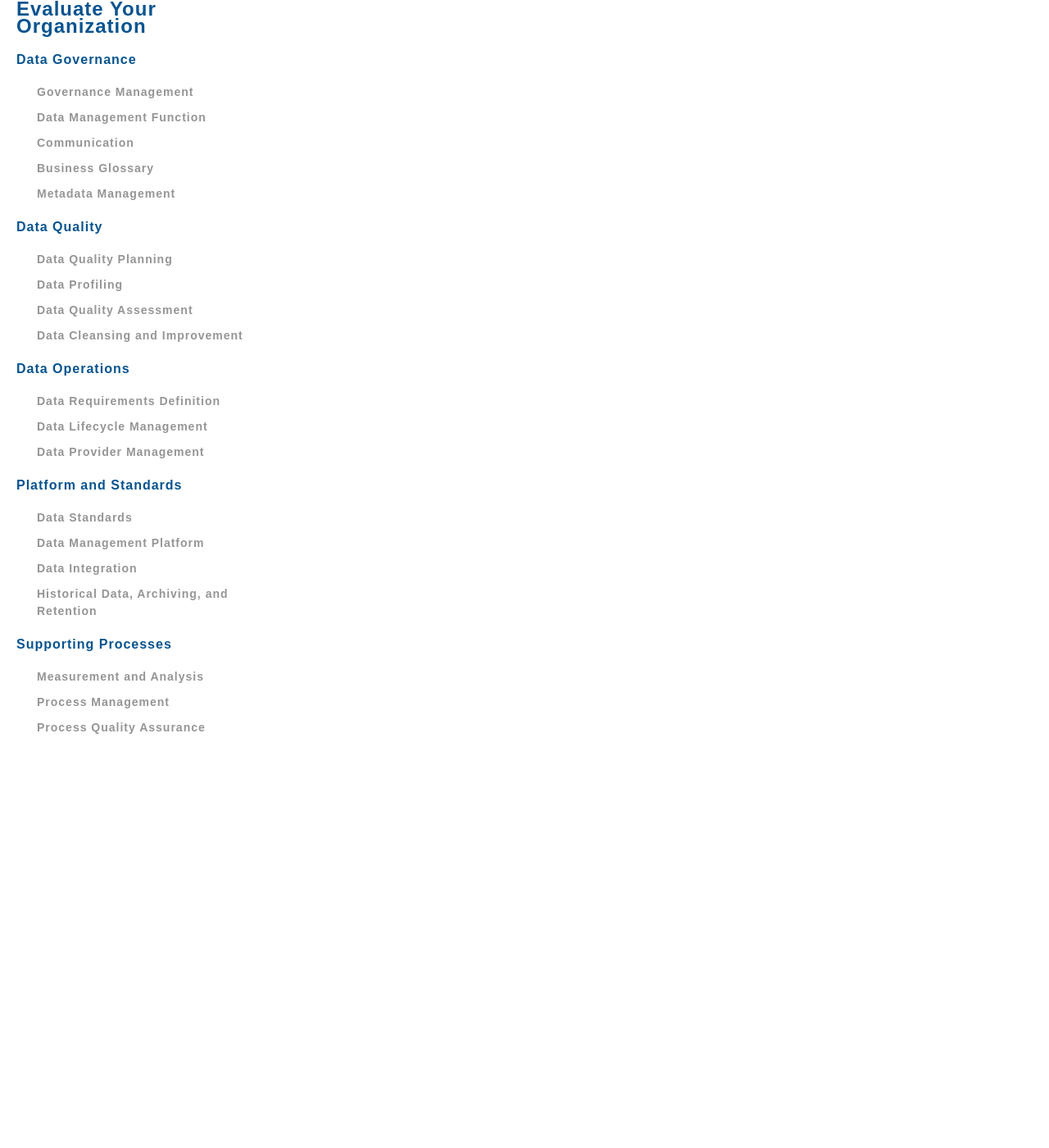
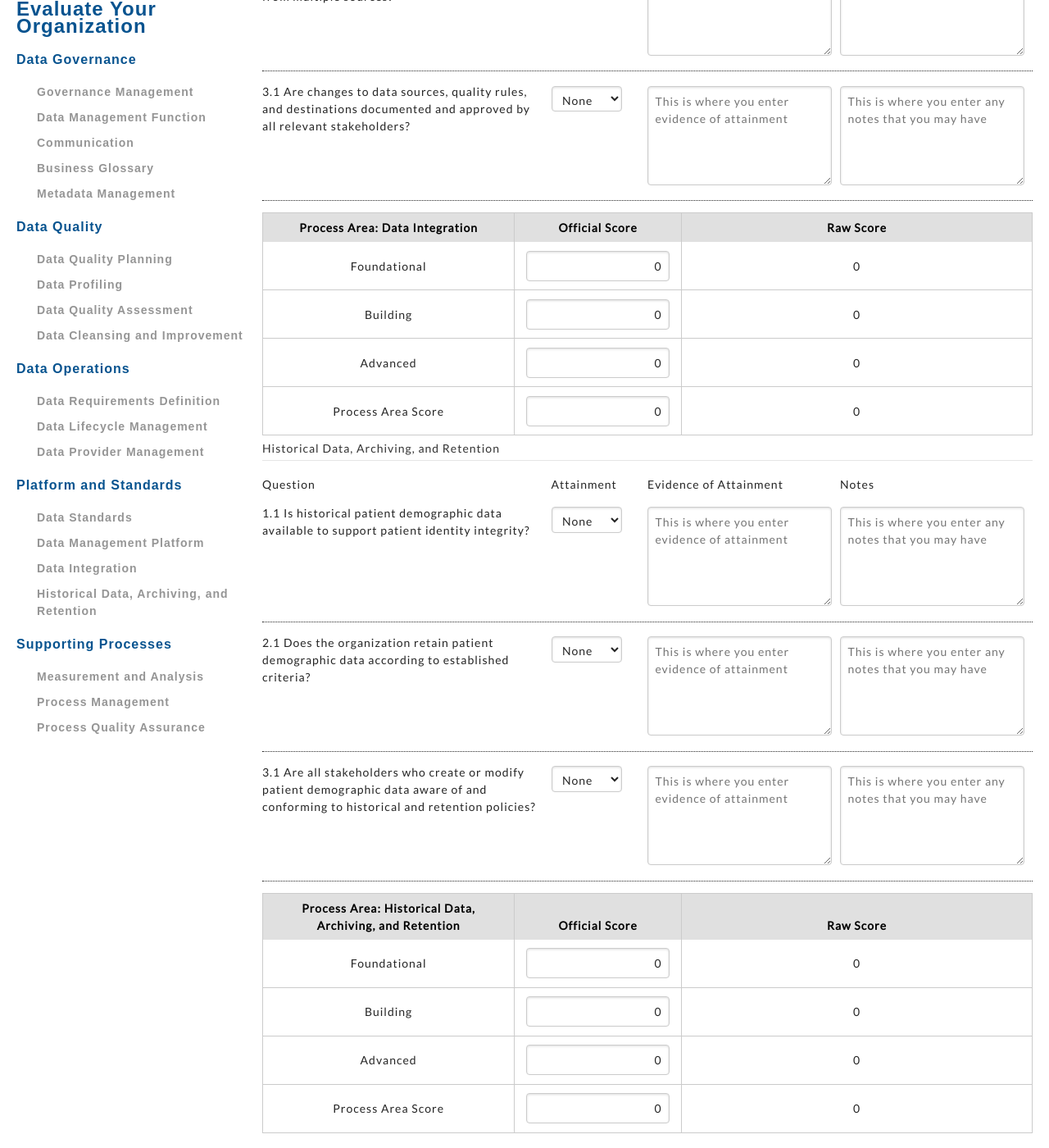
Before and after one commit to ai-stark/pddq-framework, a Jekyll site: the page built from worksheet/index.html, in a window 1280 px wide and 1400 px high, scrolled down 15458 px. Shown: the whole window at 82% size. Built offline with Jekyll 4.4.1, drawn with Linux system fonts in a browser that asks for light colours; some of the changed text lies outside the part shown.

Commit message:
worksheet calculating Process Area score

```diff
--- a/_includes/left-content-worksheet-nav.html
+++ b/_includes/left-content-worksheet-nav.html
@@ -18,7 +18,7 @@
 					<ul>
 					{% for z in site.data.worksheet-menu[p.slug].children %}
 
-						<li class="worksheet-nav" style="font-size: 1em;"><a href="#{{z.name | slugify}}-group">{{ z.name }}</a></li>
+						<li class="worksheet-nav" style="font-size: 1em;"><a href="#{{z.name | slugify}}-process-area">{{ z.name }}</a></li>
 
 					{% endfor %}
 					</ul>
--- /dev/null
+++ b/_includes/summary.html
@@ -0,0 +1,46 @@
+<div class="pure-u-1">
+	<table class="pure-table pure-table-bordered" style="width: 100%">
+		<thead>
+			<tr style="text-align: center">
+				<th>Process Area: {{ item.name }}</th>
+				<th>Official Score</th>
+				<th>Raw Score</th>
+			</tr>
+		</thead>
+		<tbody>
+
+			<tr style="text-align: center">
+				<td style="width: 35%">Foundational</td>
+				<td class="{{ item.name | slugify }}" style="width: 15%"><input style="text-align: right;" class="official-score" id="{{ item.name | slugify }}-process-area-foundational-official" type="text" value="0"></td>
+				<td id="{{ item.name | slugify }}-foundational-raw" style="width: 50%">0</td>
+			</tr>
+			<tr style="text-align: center">
+				<td>Building</td>
+				<td class="{{ item.name | slugify }}" style="width: 15%"><input style="text-align: right;" class="official-score" id="{{ item.name | slugify }}-process-area-building-official" type="text" value="0"></td>
+				<td>0</td>
+			</tr>
+			<tr style="text-align: center">
+				<td>Advanced</td>
+				<td class="{{ item.name | slugify }}" style="width: 15%"><input style="text-align: right;" class="official-score" id="{{ item.name | slugify }}-process-area-advanced-official" type="text" value="0"></td>
+				<td>0</td>
+			</tr>
+			<tr style="text-align: center">
+				<td>Process Area Score</td>
+				<td class="{{ item.name | slugify }}" style="width: 15%"><input style="text-align: right;" class="official-score" id="{{ item.name | slugify }}-process-area-total-score" type="text" value="0"></td>
+				<td>0</td>
+			</tr>
+
+		</tbody>
+
+	</table>
+
+</div>
+<!-- 		<div class="pure-u-9-24" style="background-color:blue;height: 100px;">
+			Process Area
+		</div>
+		<div class="pure-u-3-24" style="background-color:green;height: 100px;">
+			Raw Score
+		</div>
+		<div class="pure-u-12-24" style="background-color:orange;height: 100px;">
+			Official Score
+		</div> -->
--- a/assets/js/main.js
+++ b/assets/js/main.js
@@ -31,6 +31,12 @@
 //var evidence_fields = $('.evidence-fields');
 var worksheet_fields = $('.worksheet-fields');
 
+var official_score_fields = $('.official-score');
+
+
+
+
+
 
 //var numOfFields = $('.attainment-fields').length
 
@@ -40,7 +46,9 @@
 	if(localStorage.length > 0){
 		for(var index=0; index < localStorage.length; index++){
 			$('#' + localStorage.key(index)).val(localStorage.getItem(localStorage.key(index)));
-			console.log(localStorage.key(index));
+
+
+			//console.log(localStorage.key(index));
 		}
 	}
 });
@@ -53,6 +61,53 @@
 	localStorage.setItem((this).id, ($(this).val()));
 
 });
+
+$(official_score_fields).on('change', function(){
+
+	localStorage.setItem((this).id, ($(this).val()));
+
+});
+
+function init(){
+	$(worksheet_fields).on('change', function(){
+
+		localStorage.setItem((this).id, ($(this).val()));
+
+	});
+}
+
+
+
+/*$('.calc').on('click', function(e){
+	e.preventDefault();
+	var foundational = [];
+	var building = [];
+	var advanced = [];
+
+	var attainGroups = ($("."+$(this).data("store")+"-process-area select"));
+
+	for(index=0; index<attainGroups.length; index++){
+		if($(attainGroups[index]).data('tier') == "1"){
+			foundational.push((attainGroups[index]));
+		}else if($(attainGroups[index]).data('tier') == "2"){
+			building.push((attainGroups[index]));
+		}else{
+			advanced.push((attainGroups[index]));
+		}
+	}
+
+
+
+
+	console.log(foundational);
+	console.log(building);
+	console.log(advanced);
+
+
+	//console.log($(this).data("store"));
+
+});*/
+
 
 
 /*$(evidence_fields).on('change', function(){
@@ -71,13 +126,159 @@
 
 
 
+
 //console.log(evidence_fields);
 //console.log(evidence_fields.length);
 
 
 $('#clear').on("click", function(){
 	localStorage.clear();
+	location.reload();
 });
+
+
+
+var g = $('.groups');
+//
+//var g1 = $('.governance-management-process-area select');
+for(var index=0; index < g.length; index++){
+	//console.log($(g1[index]).data('tier'));
+	//console.log(g[index]);
+}
+
+
+
+/*for(var index=0; index < attainment_fields.length; index++){
+
+	console.log(attainment_fields[index]);
+}*/
+
+var processAreaGroups = $('.process-area-group');
+
+for (var outside=0; outside < processAreaGroups.length; outside++){
+	//console.log(processAreaGroups[outside].id);
+}
+
+
+
+
+
+$(attainment_fields).on('change', function(){
+	var parent_group = $(this).parent().parent();
+	var this_attain_fields = parent_group.find('select');
+	var parent_class = (parent_group).attr('class');
+	var foundational = [];
+	var building = [];
+	var advanced = [];
+
+	for(index=0; index<this_attain_fields.length; index++){
+		if($(this_attain_fields[index]).data('tier') == "1"){
+			foundational.push((this_attain_fields[index]));
+		}else if($(this_attain_fields[index]).data('tier') == "2"){
+			building.push((this_attain_fields[index]));
+		}else{
+			advanced.push((this_attain_fields[index]));
+		}
+	}
+
+	if($(this).data("tier") == "1"){
+		calculate_score("foundational", foundational, parent_class);
+	}else if($(this).data("tier") == "2"){
+		calculate_score("building", building, parent_class);
+	}else if($(this).data("tier") == "3"){
+		calculate_score("advanced", advanced, parent_class);
+	}
+
+	//calculate_score($(this).data('tier'), foundational, parent_class);
+
+	if ($('#'+parent_class+'-foundational-official').val() == "1" && $('#'+parent_class+'-building-official').val() == "0"){
+		$('#'+parent_class+'-advanced-official').val("0");
+		($('#'+parent_class+'-advanced-official').trigger("change"));
+		//init();
+	}else if($('#'+parent_class+'-foundational-official').val() == "1" && $('#'+parent_class+'-building-official').val() == "1"){
+		calculate_score("advanced", advanced, parent_class)
+		//init();
+	}else if($('#'+parent_class+'-foundational-official').val() == "0") {
+		//init();
+	}
+
+	//console.log($('#'+parent_class+'-foundational-raw').val());
+
+	var foundational_num = parseInt($('#'+parent_class+'-foundational-official').val());
+	var building_num = parseInt($('#'+parent_class+'-building-official').val());
+	var advanced_num = parseInt($('#'+parent_class+'-advanced-official').val());
+
+	var process_area_score = foundational_num + building_num + advanced_num;
+	console.log($('#'+parent_class+'-total-score').val(process_area_score));
+
+	//need to get total score on page refresh
+
+
+	//console.log($(this).parent().parent());
+	//console.log($(this).parent().parent());
+});
+
+
+function calculate_score(area, array_tier_group, parent_class){
+
+		var weight = (100 / array_tier_group.length);
+
+		var pass = false;
+
+		for(var i=0; i<array_tier_group.length; i++){
+			if(array_tier_group[i].value == "full"){
+				pass = true;
+			}else{
+				pass = false;
+				break;
+			}
+			console.log(pass);
+		}
+		if(pass){
+			($('#'+parent_class+'-'+ area +'-official').val("1"));
+			($('#'+parent_class+'-'+ area +'-official').trigger("change"));
+		}else{
+			($('#'+parent_class+'-'+ area +'-official').val("0"));
+			($('#'+parent_class+'-'+ area +'-official').trigger("change"));
+		}
+
+
+
+
+
+/*	if(tier_num == "1"){
+		var weight = (100 / array_tier_group.length);
+		var pass = false;
+		for(var i=0; i<array_tier_group.length; i++){
+			if(array_tier_group[i].value == "full"){
+				pass = true;
+			}else{
+				pass = false;
+			}
+		}
+		if(pass){
+			($('#'+parent_class+'-foundational-raw').val("1"));
+			($('#'+parent_class+'-foundational-raw').trigger("change"));
+		}else{
+			($('#'+parent_class+'-foundational-raw').val("0"));
+			($('#'+parent_class+'-foundational-raw').trigger("change"));
+		}
+	}*/
+
+}
+
+
+
+
+
+
+
+
+//var value = parseInt($('#governance-management-foundational-raw').text());
+//value = value + 1;
+//$('#governance-management-foundational-raw').text(value);
+//console.log(typeof(value));
+
 
 
 
--- a/worksheet/index.html
+++ b/worksheet/index.html
@@ -10,7 +10,7 @@
 {% assign pagesWorksheet = site.html_pages | sort: "group" %}
 
 <div class="pure-u-18-24 center-content">
-	<form action="" class="pure-form pure-form-stacked">
+	<form action="" class="pure-form pure-form-stacked" id="worksheet-form">
 
 
 		<div class="pure-g">
@@ -30,9 +30,11 @@
 					{% for item in site.data.worksheet-menu[p.slug].children %}
 
 
-					<legend id="{{item.name | slugify}}-group">{{ item.name }}</legend>
+					<legend class="process-area-group" id="{{item.name | slugify}}-process-area">{{ item.name }}</legend>
+
 
 					<div class="pure-g">
+						<div class="{{item.name |slugify }}-process-area">  <!--groups class removed-->
 
 						<div class="pure-u-9-24">
 							<p>Question</p>
@@ -49,6 +51,8 @@
 
 						{% for thing in item.evaluation %}
 
+
+
 							{% for question in thing.questions %}
 
 
@@ -57,8 +61,8 @@
 								</div>
 
 								<div class="pure-u-3-24">
-									<label class="element-invisible" for="{{ item.name | slugify }}-attainment-{{ forloop.index }}">Attainment</label>
-									<select class="attainment-fields worksheet-fields" name="{{ item.name | slugify }}-attainment-{{ forloop.index }}" id="{{ item.name | slugify }}-attainment-{{ forloop.index }}">
+									<label class="element-invisible" for="{{ item.name | slugify }}-attainment-{{ question.number | slugify }}">Attainment</label>
+									<select data-tier="{{thing.tier}}" class="attainment-fields worksheet-fields" name="{{ item.name | slugify }}-attainment-{{ question.number | slugify }}" id="{{ item.name | slugify }}-attainment-{{ question.number | slugify }}">
 										<option value="full">Full</option>
 										<option value="partial">Partial</option>
 										<option value="none" selected="selected">None</option>
@@ -66,23 +70,29 @@
 								</div>
 
 								<div class="pure-u-6-24">
-									<label class="element-invisible" for="{{ item.name | slugify }}-evidence-{{ forloop.index }}">Evidence</label>
-									<textarea class="pure-u-23-24 worksheet-fields" name="{{ item.name | slugify }}-evidence-{{ forloop.index }}" id="{{ item.name | slugify }}-evidence-{{ forloop.index }}" rows="5" placeholder="This is where you enter evidence of attainment"></textarea>
+									<label class="element-invisible" for="{{ item.name | slugify }}-evidence-{{ question.number | slugify }}">Evidence</label>
+									<textarea class="pure-u-23-24 worksheet-fields" name="{{ item.name | slugify }}-evidence-{{ question.number | slugify }}" id="{{ item.name | slugify }}-evidence-{{ question.number | slugify }}" rows="5" placeholder="This is where you enter evidence of attainment"></textarea>
 								</div>
 
 								<div class="pure-u-6-24">
-									<label class="element-invisible" for="{{ item.name | slugify }}-notes-{{ forloop.index }}">Notes</label>
-									<textarea class="pure-u-23-24 worksheet-fields" name="{{ item.name | slugify }}-notes-{{ forloop.index }}" id="{{ item.name | slugify }}-notes-{{ forloop.index }}" rows="5" placeholder="This is where you enter any notes that you may have"></textarea>
+									<label class="element-invisible" for="{{ item.name | slugify }}-notes-{{ question.number | slugify }}">Notes</label>
+									<textarea class="pure-u-23-24 worksheet-fields" name="{{ item.name | slugify }}-notes-{{ question.number | slugify }}" id="{{ item.name | slugify }}-notes-{{ question.number | slugify }}" rows="5" placeholder="This is where you enter any notes that you may have"></textarea>
 								</div>
 
 								<div class="pure-u-1" style="height: 1px; border-bottom: 1px dotted #252525; margin: 1em 0em 1em 0em;"></div>
+
+
 
 							{% endfor %}
 
 						{% endfor %} <!-- end for -->
 
+						{% include summary.html %}
 
+						</div>
 					</div> <!-- end pure-g -->
+
+
 
 					{% endfor %} <!-- end for -->
 
```
